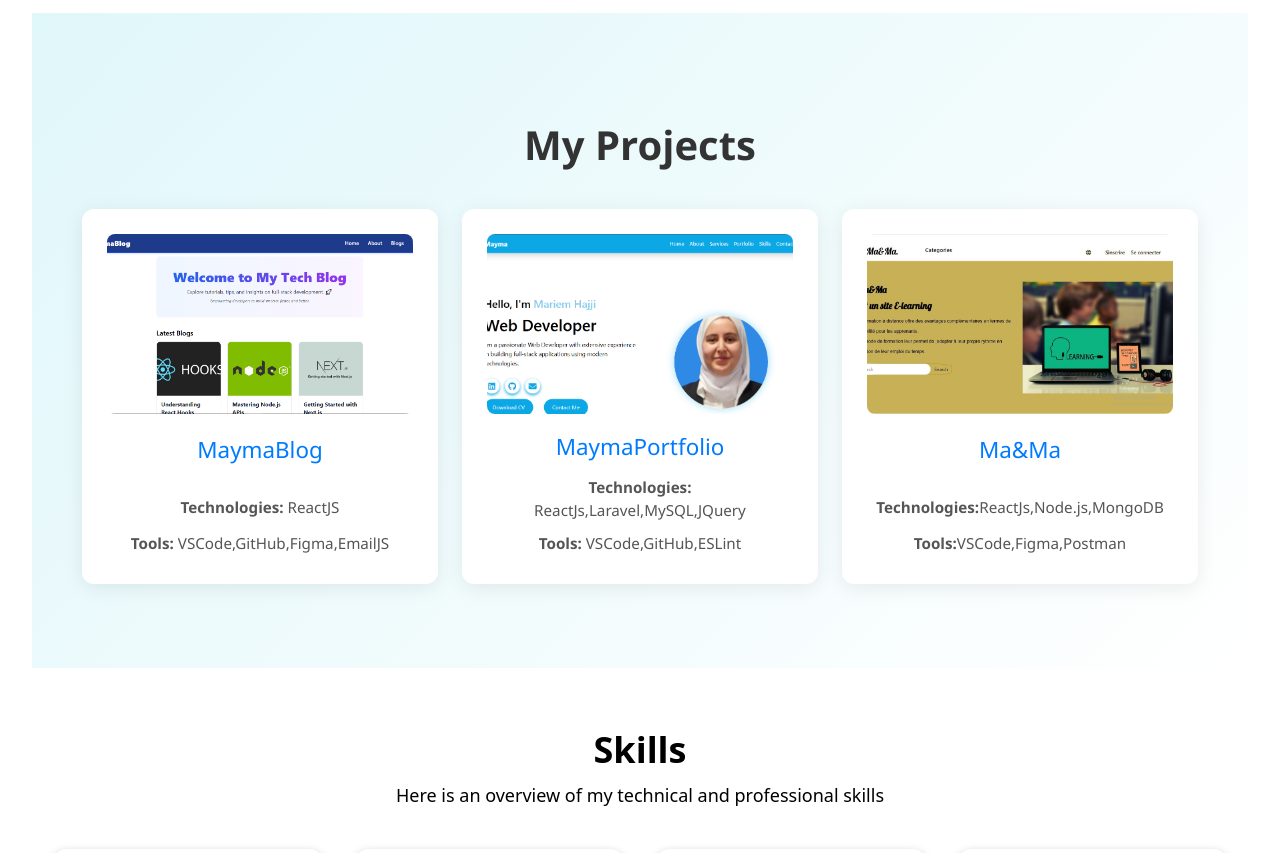
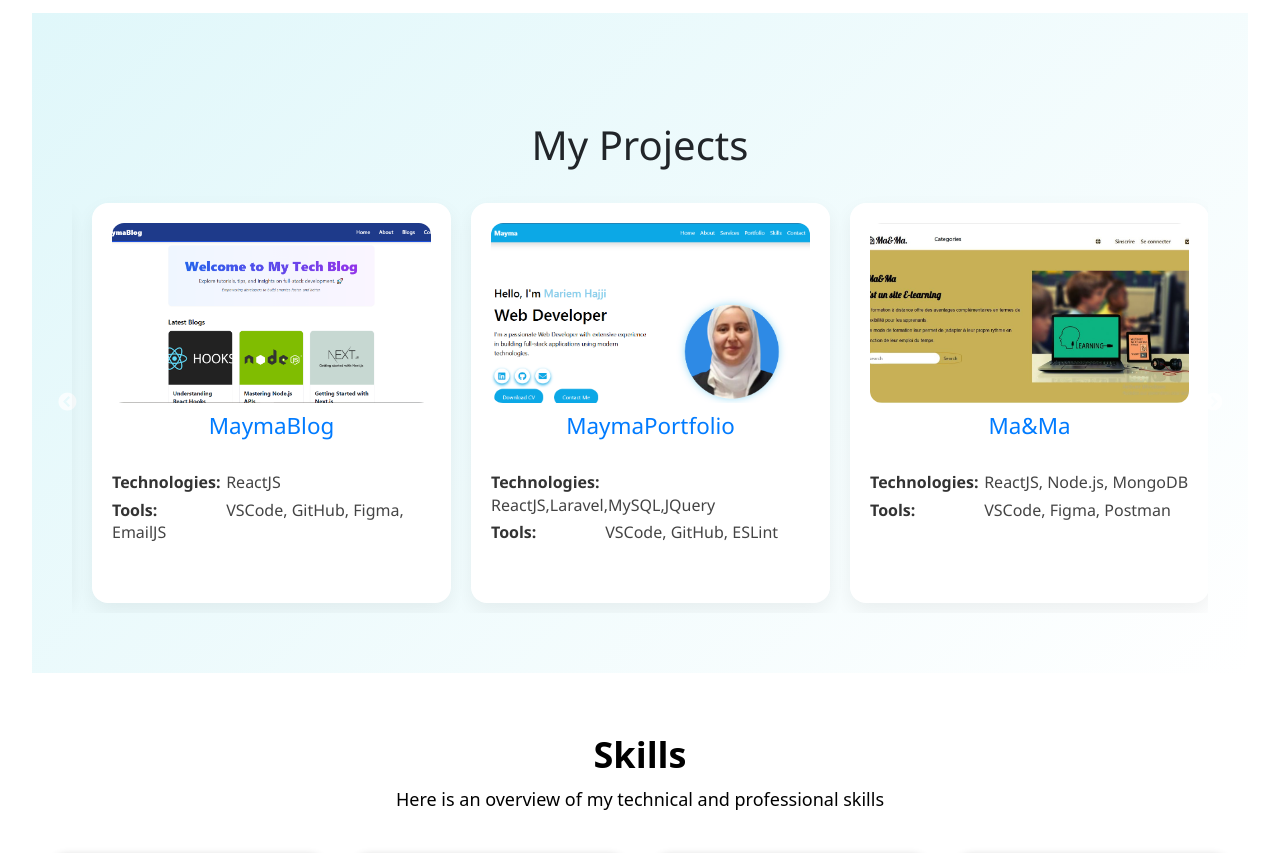
Before and after one commit to mariemhaj531/MyPortfolio_Mayma2025, a React (Vite) app: page / in a window 1280 px wide. Shown: the part 1960-2813 px from the top of the page. Built offline with nearby package versions, Linux system fonts and the light colour scheme.

Commit message:
Add proj

```diff
--- a/package.json
+++ b/package.json
@@ -18,7 +18,9 @@
     "react": "^19.0.0",
     "react-dom": "^19.0.0",
     "react-icons": "^5.5.0",
-    "react-router-dom": "^7.2.0"
+    "react-router-dom": "^7.2.0",
+    "react-slick": "^0.30.3",
+    "slick-carousel": "^1.8.1"
   },
   "devDependencies": {
     "@eslint/js": "^9.21.0",
--- a/src/components/Portfolio.jsx
+++ b/src/components/Portfolio.jsx
@@ -1,58 +1,84 @@
 import React from "react";
+import Slider from "react-slick";
+import "slick-carousel/slick/slick.css";
+import "slick-carousel/slick/slick-theme.css";
 import "../css/Portfolio.css";
-import proj from '../assets/proj.png';
+import proj from "../assets/proj.png";
 import mayma from "../assets/mayma.png";
 import mama from "../assets/mama.jpg";
+
 const Portfolio = () => {
+  const settings = {
+    // dots: true,
+    infinite: true,
+    speed: 500,
+    slidesToShow: 3,
+    slidesToScroll: 1,
+     responsive: [
+      {
+         breakpoint: 992,
+         settings: {
+          slidesToShow: 2,
+         },
+       },
+       {
+         breakpoint: 768,
+         settings: {
+           slidesToShow: 1,
+         },
+       },
+     ],
+   };
+
+  const projects = [
+    {
+      img: mayma,
+      title: "MaymaBlog",
+      tech: "ReactJS",
+      tools: "VSCode, GitHub, Figma, EmailJS",
+    },
+    {
+      img: proj,
+      title: "MaymaPortfolio",
+      tech: "ReactJS,Laravel,MySQL,JQuery",
+      tools: "VSCode, GitHub, ESLint",
+    },
+    {
+      img: mama,
+      title: "Ma&Ma",
+      tech: "ReactJS, Node.js, MongoDB",
+      tools: "VSCode, Figma, Postman",
+    },
+    {
+      img: proj,
+      title: "Project Clone",
+      tech: "ReactJS, Laravel, MySQL, JQuery",
+      tools: "VSCode, GitHub, ESLint",
+    },
+    {
+      img: proj,
+      title: "Another Project",
+      tech: "ReactJS, Laravel, MySQL, JQuery",
+      tools: "VSCode, GitHub, ESLint",
+    },
+  ];
+
   return (
     <div className="portfolio">
       <section className="container mt-5">
         <h1 className="text-center">My Projects</h1>
-        <div className="row mt-4">
-          <div className="col-md-4 mb-4 d-flex">
-            <div className="card-project text-center w-100">
-              {/* Design image de telle façon cv pour width et height */}
-              <img src={mayma} alt="MaymaBlog" />
-              <h3>MaymaBlog</h3>
-              <p></p>
-              <p>
-                <strong>Technologies:</strong> ReactJS
-              </p>
-              <p>
-                <strong>Tools:</strong> VSCode,GitHub,Figma,EmailJS
-              </p>
+        <Slider  {...settings} className="mt-4">
+          {projects.map((project, index) => (
+            <div className="card-project text-center" key={index}>
+              <img src={project.img} alt={project.title} className="project-img" />
+              <h3>{project.title}</h3>
+              <div className="tech-tools">
+              <p><strong>Technologies:</strong> {project.tech}</p>
+              <p><strong>Tools:</strong> {project.tools}</p>
+              </div>
             </div>
-          </div>
-
-          <div className="col-md-4 mb-4 d-flex">
-            <div className="card-project text-center w-100">
-              <img src={proj} alt="MaymaPortfolio" />
-              <h3>MaymaPortfolio</h3>
-              {/* <p> <strong>Mayma</strong> is a personal project, built from scratch, designed to showcase my skills, services, and projects as a developer.</p> */}
-              <p>
-                <strong>Technologies:</strong> ReactJs,Laravel,MySQL,JQuery
-              </p>
-              <p>
-                <strong>Tools:</strong> VSCode,GitHub,ESLint
-              </p>
-            </div>
-          </div>
-
-          <div className="col-md-4 mb-4 d-flex">
-            <div className="card-project text-center w-100">
-              <img src={mama} alt="Mama" />
-              <h3>Ma&Ma</h3>
-              <p></p>
-              <p>
-                <strong>Technologies:</strong>ReactJs,Node.js,MongoDB
-              </p>
-              <p>
-                <strong>Tools:</strong>VSCode,Figma,Postman
-              </p>
-            </div>
-          </div>
-        </div>
-        <div></div>
+          ))}
+        </Slider>
       </section>
     </div>
   );
--- a/src/css/Portfolio.css
+++ b/src/css/Portfolio.css
@@ -4,46 +4,61 @@
   font-family: 'Segoe UI', Tahoma, Geneva, Verdana, sans-serif;
 }
 
-  .portfolio h1 {
-    font-size: 2.5rem;
-    color: #333;
-    font-weight: bold;
-    margin-bottom: 40px;
-  }
-
-  .portfolio .card-project {
+.card-project {
   background: #fff;
-    border-radius: 12px;
-    box-shadow: 0 4px 20px rgba(0, 0, 0, 0.08);
-    padding: 25px;
-    transition: transform 0.3s ease, box-shadow 0.3s ease;
-    height: 100%;
+  border-radius: 16px;
+  box-shadow: 0 8px 20px rgba(0, 0, 0, 0.06);
+  padding: 20px;
   display: flex;
   flex-direction: column;
   justify-content: space-between;
+  min-height: 400px;
+  height: 100%;
+  transition: transform 0.3s ease;
+  margin: 10px;
 }
 
-  .portfolio .card-project:hover {
-    transform: translateY(-8px);
-    box-shadow: 0 8px 30px rgba(0, 0, 0, 0.1);
+.card-project:hover {
+  transform: translateY(-5px);
 }
 
-  .portfolio .card-project img {
+.project-img {
   width: 100%;
   height: 180px;
   object-fit: cover;
-    border-radius: 8px;
-    margin-bottom: 20px;
-  }
-
-  .portfolio .card-project h3 {
-    font-size: 1.4rem;
-    color: #007bff;
+  border-radius: 12px;
   margin-bottom: 10px;
 }
 
-  .portfolio .card-project p {
-    font-size: 0.95rem;
-    color: #555;
+.card-project h3 {
+  font-size: 1.4rem;
+  color: #007bff;
+  margin: 10px 0;
+  min-height: 48px;
+}
+
+.card-project .tech-tools {
+  margin-top: auto;
+  text-align: left;
+}
+
+.card-project p {
   margin: 5px 0;
+  font-size: 1rem;
+  color: #444;
+  line-height: 1.4;
 }
+
+.card-project p strong {
+  display: inline-block;
+  width: 110px;
+  font-weight: 600;
+  color: #333;
+  text-align: left;
+}
+.slick-slide > div {
+  margin: 0 10px;
+}
+.slick-list {
+  margin: 0 -10px;
+}
```
Also changed, not shown: 1 other file (tests, documents, lock files or other folders). Lines whose indentation alone changed are shown as unchanged.
